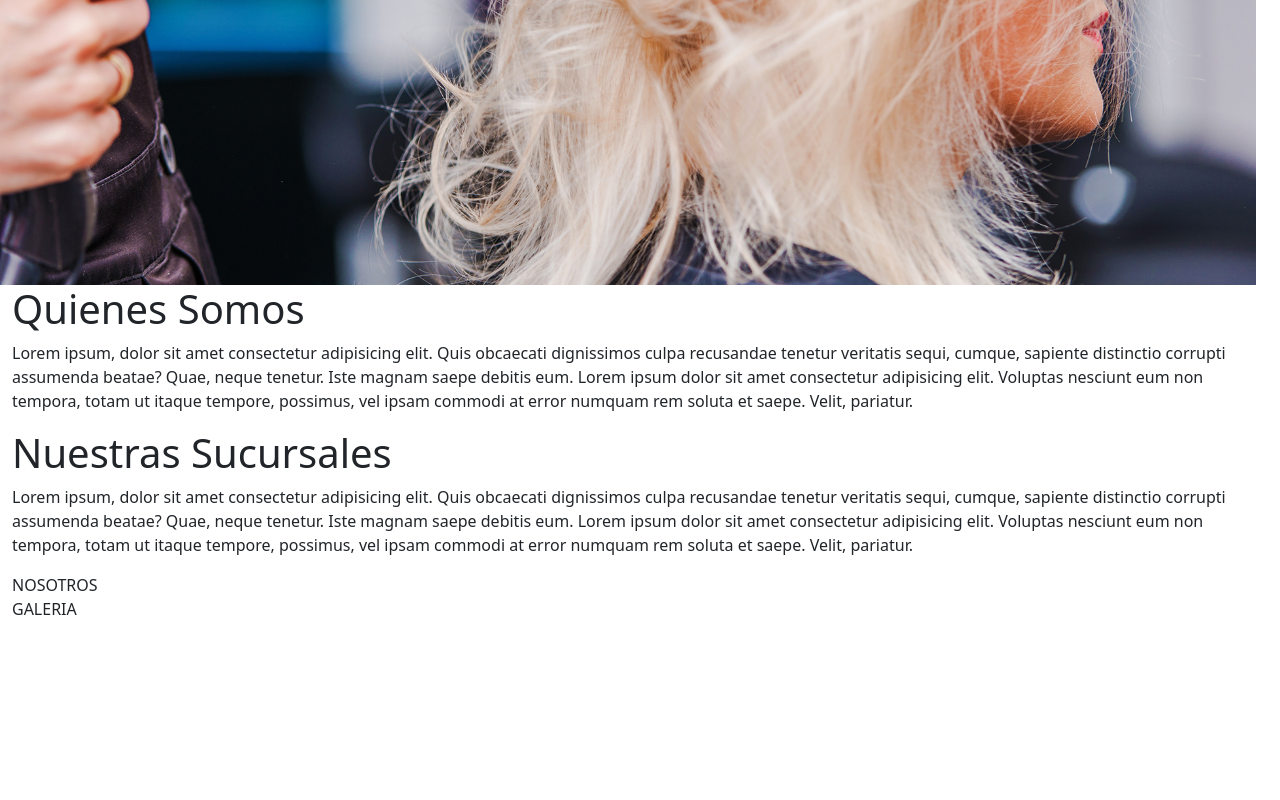
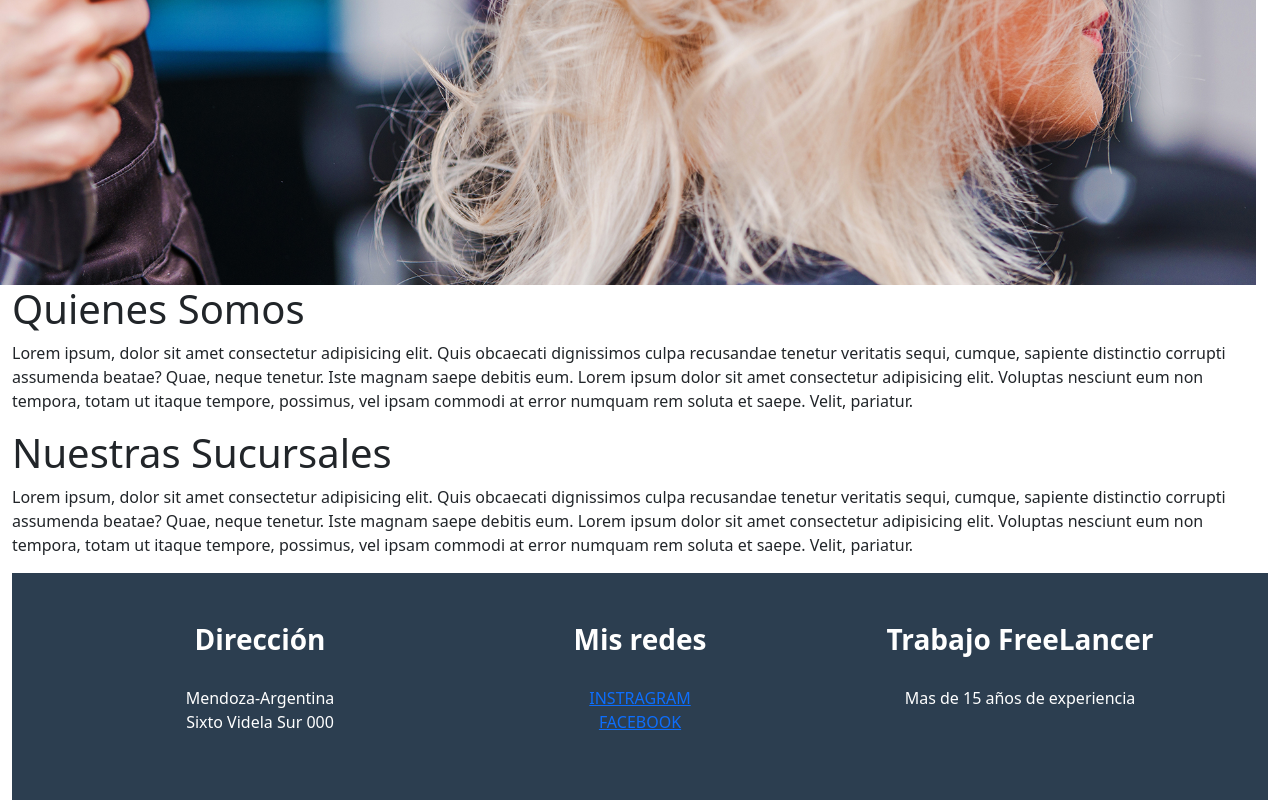
Before and after one commit to Agustin5/webPeluqueriaMartinez, a plain HTML site: page index.html in a window 1280 px wide. Shown: the part 547-1347 px from the top of the page. Before the commit the page ends 1168 px from the top, so only its background shows below. Drawn offline with nearby package versions, Linux system fonts and the light colour scheme.

Commit message:
agrago footer y su css

```diff
--- a/css/styles.css
+++ b/css/styles.css
@@ -332,3 +332,26 @@ section.serviciosCuatro{
     left: 50%;
     transform: translatex(-50%);
 }
+
+.footer-style {
+    padding-top: 50px;
+    background-color: #2C3E50;
+}
+footer {
+  color: white;
+}
+footer h3 {
+  margin-bottom: 30px;
+    font-weight: 800;
+}
+footer .footer-above {
+  padding-top: 50px;
+  background-color: #2C3E50;
+}
+footer .footer-col {
+  margin-bottom: 50px;
+}
+footer .footer-below {
+  padding: 25px 0;
+  background-color: #233140;
+}
--- a/index.html
+++ b/index.html
@@ -56,7 +56,6 @@
             </section>
         </div>
         <div class="row">
-
             <div class="col-lg-12">
                 <h1>Quienes Somos</h1>
                 <p>
@@ -66,6 +65,11 @@
                     nesciunt eum non tempora, totam ut itaque tempore, possimus, vel ipsam commodi at error numquam rem
                     soluta et saepe. Velit, pariatur.
                 </p>
+            </div>
+        </div>
+
+        <div class="row">
+            <div class="col-lg-12">
               <h1>Nuestras Sucursales</h1>
               <p>
                   Lorem ipsum, dolor sit amet consectetur adipisicing elit. Quis obcaecati dignissimos culpa recusandae
@@ -74,16 +78,36 @@
                   nesciunt eum non tempora, totam ut itaque tempore, possimus, vel ipsam commodi at error numquam rem
                   soluta et saepe. Velit, pariatur.
               </p>
-
             </div>
         </div>
-
-          <div class="col">
-            NOSOTROS
+        <footer class="text-center footer-style">
+          <div class="container">
+              <div class="row">
+                  <div class="col-md-4 footer-col">
+                      <h3>Dirección</h3>
+                      <p>
+                          Mendoza-Argentina <br />
+                          Sixto Videla Sur 000
+                      </p>
                   </div>
-          <div class="col">
-            GALERIA
+                  <div class="col-md-4 footer-col">
+                      <h3>Mis redes</h3>
+                      <ul class="list-inline">
+                          <li>
+                              <a target="_blank" href="https://www.instagram.com">INSTRAGRAM</a>
+                          <li>
+                          <li>
+                              <a target="_blank" href="https://www.facebook.com">FACEBOOK</a>
+                          <li>
+                      </ul>
                   </div>
+                  <div class="col-md-4 footer-col">
+                      <h3>Trabajo FreeLancer</h3>
+                      <p>Mas de 15 años de experiencia</p>
+                  </div>
+              </div>
+          </div>
+      </footer>
 
     </div>
 </body>
```
Also changed, not shown: imagenes/roadmapDesarrolloWeb.jpg (added). Lines whose indentation alone changed are shown as unchanged.
